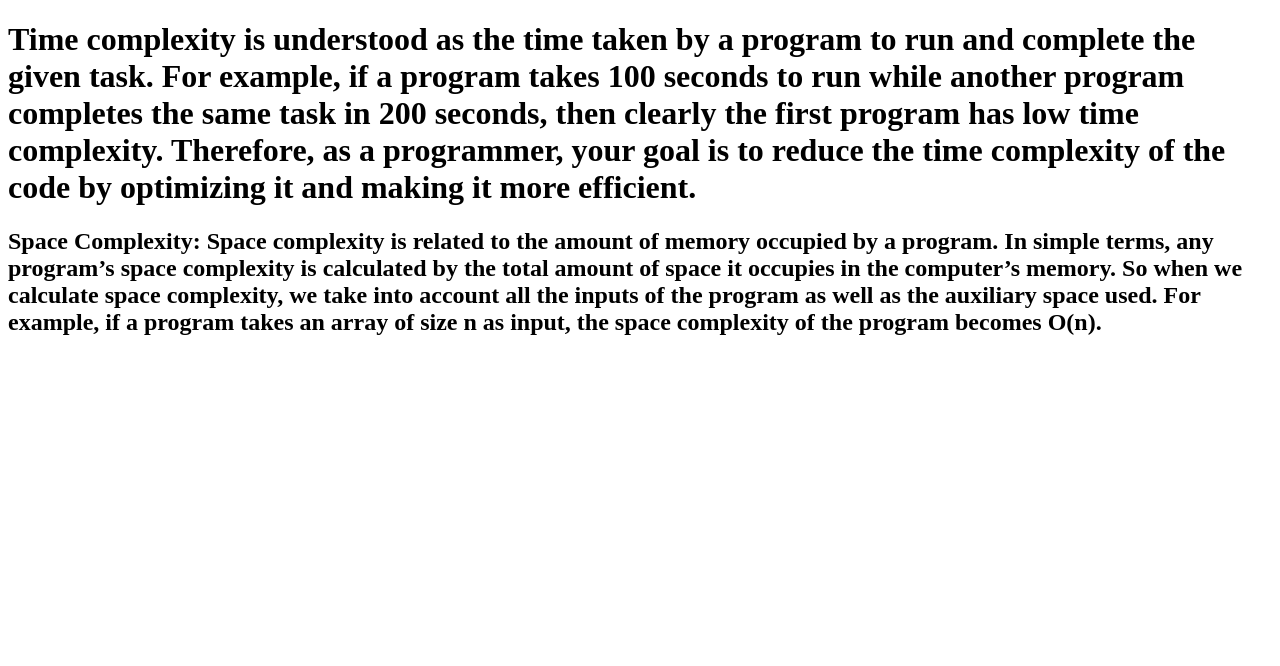
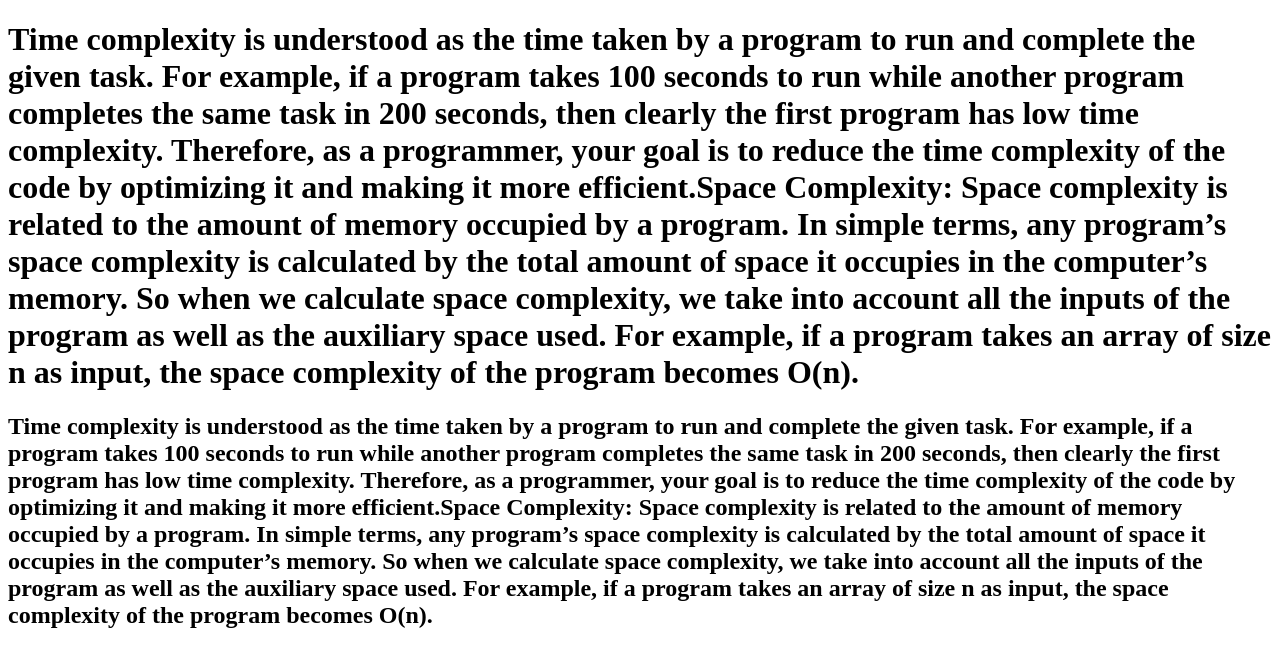
Before and after one commit to acciojob/time-and-space-complexity-Mohd-Ali123, a website: page main.html in a window 1280 px wide. Drawn offline with Linux system fonts and the light colour scheme.

Commit message:
created a submission

```diff
--- a/main.html
+++ b/main.html
@@ -10,8 +10,8 @@
 	<!-- the entire body must be written by student -->
     <script type="text/javascript" src="./script.js">
 </script>
-	<h1>Time complexity is understood as the time taken by a program to run and complete the given task. For example, if a program takes 100 seconds to run while another program completes the same task in 200 seconds, then clearly the first program has low time complexity. Therefore, as a programmer, your goal is to reduce the time complexity of the code by optimizing it and making it more efficient.</h1>
-	<h2>Space Complexity: Space complexity is related to the amount of memory occupied by a program. In simple terms, any program’s space complexity is calculated by the total amount of space it occupies in the computer’s memory. So when we calculate space complexity, we take into account all the inputs of the program as well as the auxiliary space used. For example, if a program takes an array of size n as input, the space complexity of the program becomes O(n).</h2>
+	<h1>Time complexity is understood as the time taken by a program to run and complete the given task. For example, if a program takes 100 seconds to run while another program completes the same task in 200 seconds, then clearly the first program has low time complexity. Therefore, as a programmer, your goal is to reduce the time complexity of the code by optimizing it and making it more efficient.Space Complexity: Space complexity is related to the amount of memory occupied by a program. In simple terms, any program’s space complexity is calculated by the total amount of space it occupies in the computer’s memory. So when we calculate space complexity, we take into account all the inputs of the program as well as the auxiliary space used. For example, if a program takes an array of size n as input, the space complexity of the program becomes O(n).</h1>
+	<h2>Time complexity is understood as the time taken by a program to run and complete the given task. For example, if a program takes 100 seconds to run while another program completes the same task in 200 seconds, then clearly the first program has low time complexity. Therefore, as a programmer, your goal is to reduce the time complexity of the code by optimizing it and making it more efficient.Space Complexity: Space complexity is related to the amount of memory occupied by a program. In simple terms, any program’s space complexity is calculated by the total amount of space it occupies in the computer’s memory. So when we calculate space complexity, we take into account all the inputs of the program as well as the auxiliary space used. For example, if a program takes an array of size n as input, the space complexity of the program becomes O(n).</h2>
 </body>
 
 </html>
```
